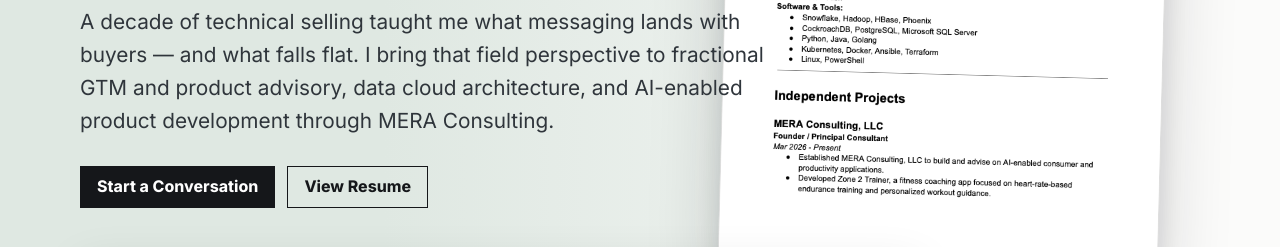
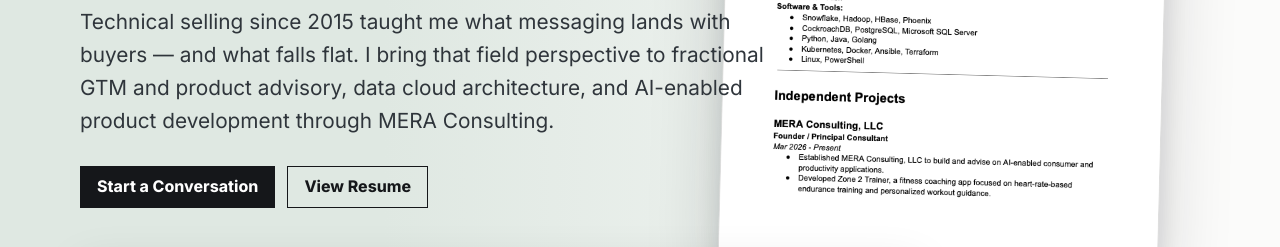
Before and after one commit to dbist/portfolio, a website: page index.html in a window 1280 px wide. Shown: the part 532-779 px from the top of the page. Drawn offline with Linux system fonts and the light colour scheme.

Commit message:
content: use date-based technical selling tenure in hero (#78) (#80)
Replace "A decade of technical selling" with "Technical selling since
2015" so the hero copy does not age. The broader 15+ career-span stats
are unchanged.

Co-authored-by: Claude Opus 5.5 <noreply@anthropic.com>

```diff
--- a/index.html
+++ b/index.html
@@ -882,7 +882,7 @@
             GTM and product-market fit instincts forged in the field.
           </h1>
           <p class="hero-copy">
-            A decade of technical selling taught me what messaging lands with
+            Technical selling since 2015 taught me what messaging lands with
             buyers — and what falls flat. I bring that field perspective to
             fractional GTM and product advisory, data cloud architecture, and
             AI-enabled product development through MERA Consulting.
```
